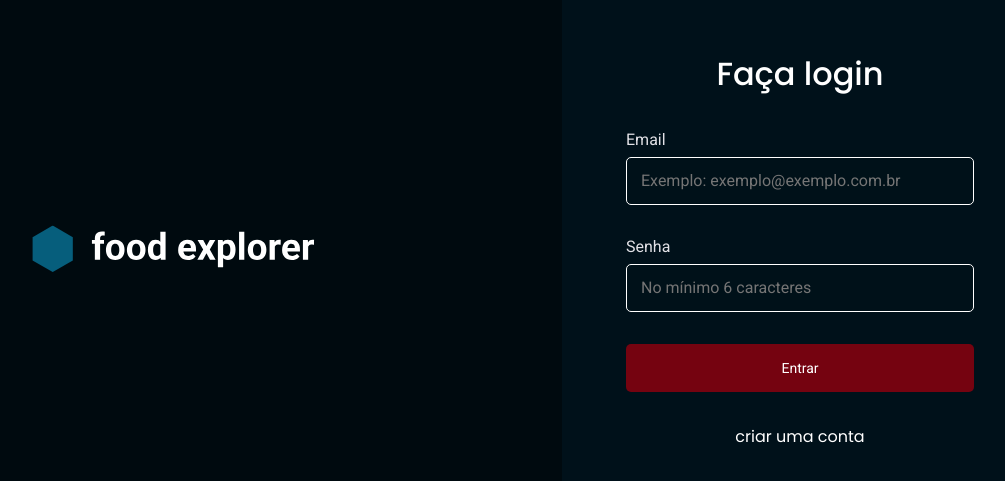
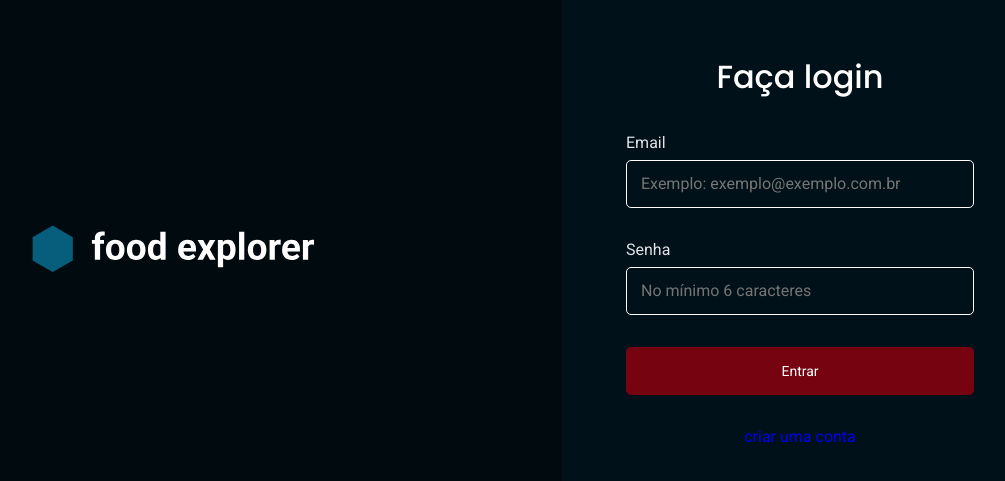
Before and after one commit to Kennedysena/FoodExplore-Frontend, a React (Vite) app: page / in a window 1280 px wide. Shown: the part 151-632 px from the top of the page, without its empty margins (111-1116 px from the left). Built offline with nearby package versions, Linux system fonts and the light colour scheme.

Commit message:
refactor: Adding the React Router Dom Link component

```diff
--- a/src/pages/SignIn/index.jsx
+++ b/src/pages/SignIn/index.jsx
@@ -1,6 +1,7 @@
 import { Container, Form, Brand } from "./styles";
 import { Button } from "../../components/Button";
 import { Section } from "../../components/Section";
+import { Link } from "react-router-dom";
 
 import Logo from "../../assets/food explorer.svg";
 
@@ -22,7 +23,7 @@
         </Section>
 
         <Button title={"Entrar"} />
-        <p>criar uma conta </p>
+        <Link to="/register">criar uma conta</Link>
       </Form>
     </Container>
   );
```
